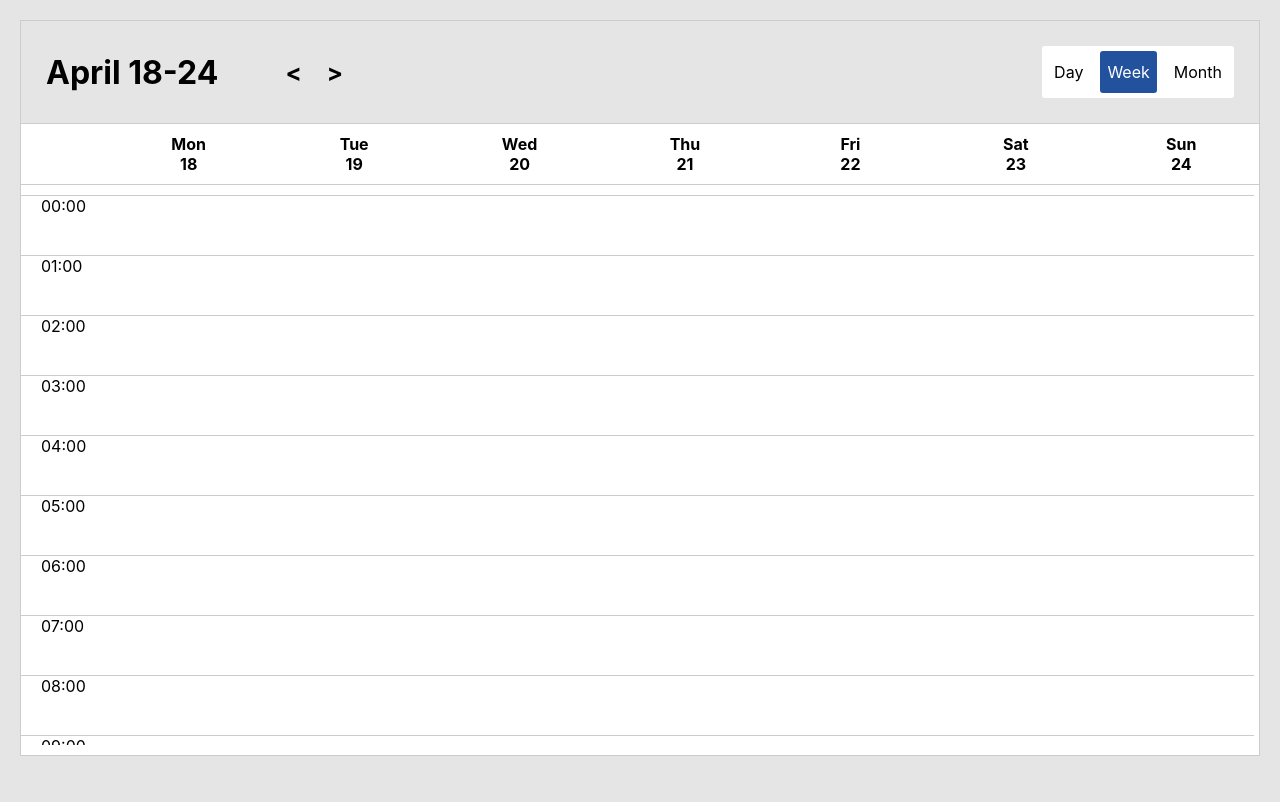
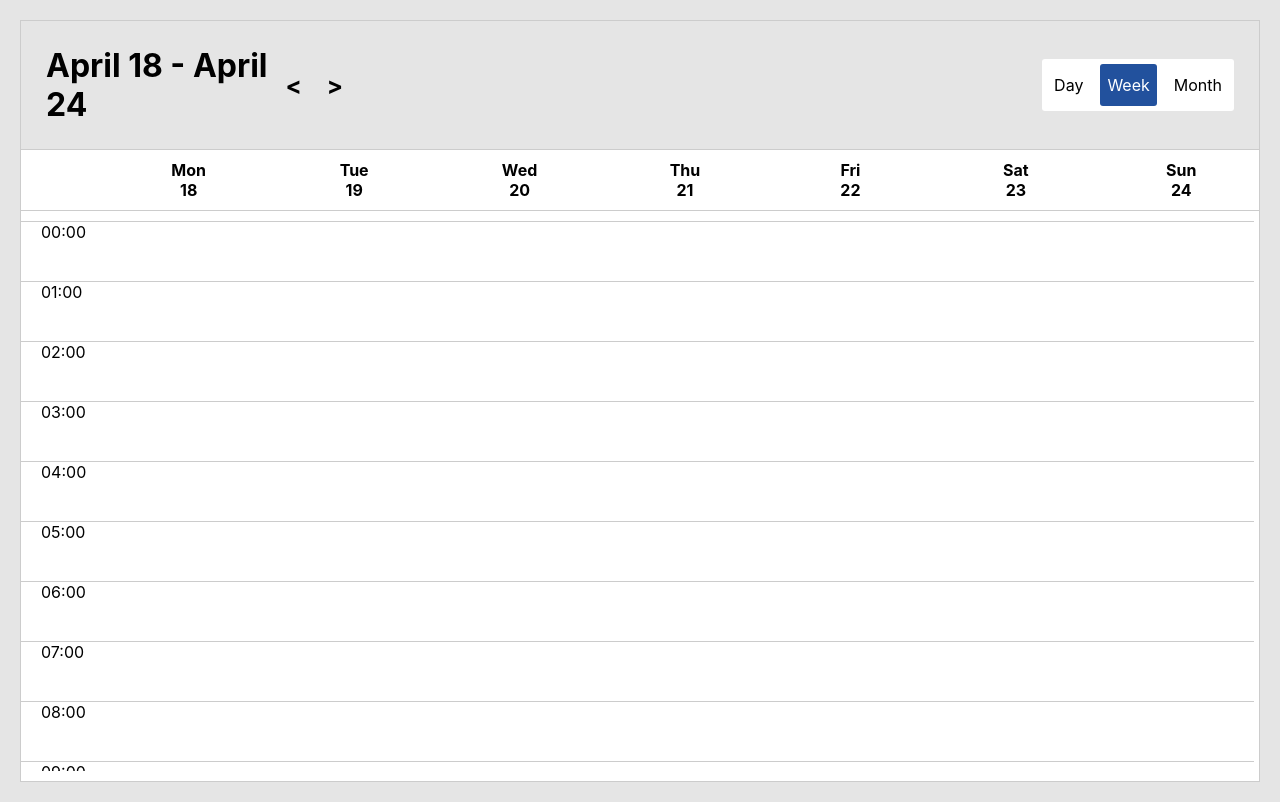
Before and after one commit to NikitoriusMinsk/react-task-calendar-component, a Next.js app: page / in a window 1280 px wide. Both pictures are taken after a click on the element "Week". Built offline with nearby package versions, Linux system fonts and the light colour scheme.

Commit message:
non-mutating date functions

```diff
--- a/components/Calendar.js
+++ b/components/Calendar.js
@@ -57,10 +57,17 @@ function getDayOfWeek(day, month, year){
     return dayOfWeek === 0 ? 7 : dayOfWeek;
 }
 Date.prototype.GetFirstDayOfWeek = function() {
-    return (new Date(this.setDate(this.getDate() - this.getDay()+ (this.getDay() == 0 ? -6:1) )));
+    const date = new Date(this.getTime());
+    return (new Date(date.setDate(date.getDate() - date.getDay()+ (date.getDay() == 0 ? -6:1) )));
 }
 Date.prototype.GetLastDayOfWeek = function() {
-    return (new Date(this.setDate(this.getDate() - this.getDay() +7)));
+    const date = new Date(this.getTime());
+    return (new Date(date.setDate(date.getDate() - date.getDay() +7)));
+}
+Date.prototype.getWeekDay = function(weekday) {
+    const date = new Date(this.getTime());
+    const day = this.getDay();
+    return new Date(date.setDate(date.getDate() - day + (day == 0 ? -6:1) + weekday));
 }
 
 export default function Calendar() {
@@ -104,7 +111,7 @@ export default function Calendar() {
             <div className={styles.header}>
                 <div className={styles.controlsContainer}>
                     {view === 'month' && <h1>{date.toLocaleString('en', { month: 'long' })}, {date.getFullYear()}</h1>}
-                    {view ==='week' && <h1>{date.toLocaleDateString('en', {month: 'long'})} {date.GetFirstDayOfWeek().getDate()}-{date.GetLastDayOfWeek().getDate()} </h1>}
+                    {view ==='week' && <h1>{date.GetFirstDayOfWeek().toLocaleDateString('en', {month: 'long'})} {date.GetFirstDayOfWeek().getDate()} - {date.GetLastDayOfWeek().toLocaleDateString('en', {month: 'long'})} {date.GetLastDayOfWeek().getDate()} </h1>}
                     <div className={styles.controls}>
                         <span onClick={prev}>{`<`}</span>
                         <span onClick={next}>{`>`}</span>
@@ -334,31 +341,31 @@ function WeekView({ date }){
                 <span />
                 <span>
                     <span>Mon</span>
-                    <span>{date.GetFirstDayOfWeek().getDate()}</span>
+                    <span>{date.getWeekDay(0).getDate()}</span>
                 </span>
                 <span>
                     <span>Tue</span>
-                    <span>{date.GetFirstDayOfWeek().getDate()+1}</span>
+                    <span>{date.getWeekDay(1).getDate()}</span>
                 </span>
                 <span>
                     <span>Wed</span>
-                    <span>{date.GetFirstDayOfWeek().getDate()+2}</span>
+                    <span>{date.getWeekDay(2).getDate()}</span>
                 </span>
                 <span>
                     <span>Thu</span>
-                    <span>{date.GetFirstDayOfWeek().getDate()+3}</span>
+                    <span>{date.getWeekDay(3).getDate()}</span>
                 </span>
                 <span>
                     <span>Fri</span>
-                    <span>{date.GetFirstDayOfWeek().getDate()+4}</span>
+                    <span>{date.getWeekDay(4).getDate()}</span>
                 </span>
                 <span>
                     <span>Sat</span>
-                    <span>{date.GetFirstDayOfWeek().getDate()+5}</span>
+                    <span>{date.getWeekDay(5).getDate()}</span>
                 </span>
                 <span>
                     <span>Sun</span>
-                    <span>{date.GetFirstDayOfWeek().getDate()+6}</span>
+                    <span>{date.getWeekDay(6).getDate()}</span>
                 </span>
             </div>
             <div className={styles.weekContainer}>
```
